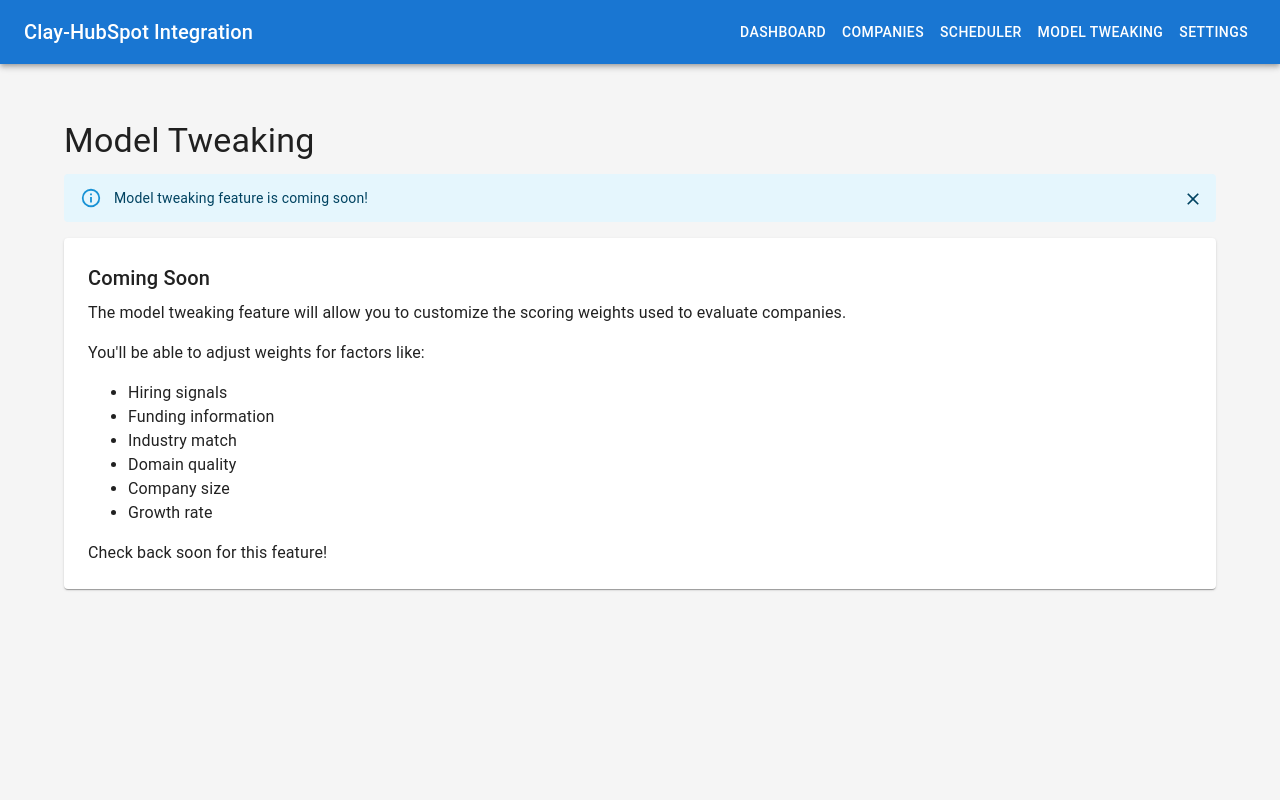
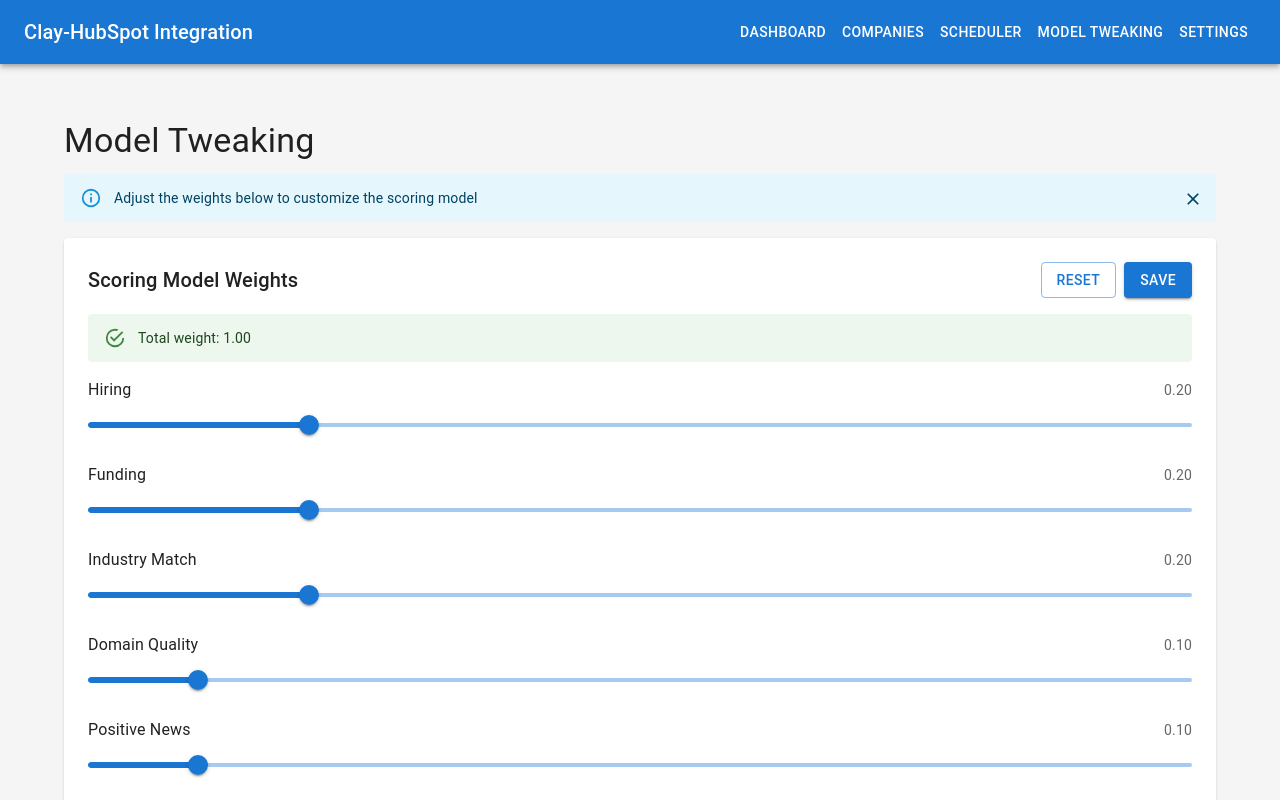
Before and after one commit to RyvrImmersive/crm-abm, a React (Create React App) app in the folder frontend/: page /model-tweaking in a window 1280 px wide. Shown: the top 800 px of the page. Built offline with nearby package versions, Linux system fonts and the light colour scheme; no server answers.

Commit message:
Fix Companies display and implement basic Model Tweaking functionality

```diff
--- a/frontend/src/pages/Companies.js
+++ b/frontend/src/pages/Companies.js
@@ -95,7 +95,7 @@
 
         // Get all companies for initial load
         const response = await hubspotApi.getCompanies(100, 0);
-        console.log('HubSpot API response:', response.data);
+        console.log('HubSpot API response:', response);
 
         // Handle different response formats
         let companiesData = [];
@@ -103,8 +103,28 @@
           companiesData = response.data.results;
         } else if (Array.isArray(response.data)) {
           companiesData = response.data;
-        } else {
-          console.error('Unexpected response format:', response.data);
+        } else if (response.data) {
+          // Try to handle other formats
+          console.log('Trying to parse response data:', response.data);
+          if (typeof response.data === 'object') {
+            // If it's an object but not what we expect, see if it has any array properties
+            const possibleArrays = Object.values(response.data).filter(val => Array.isArray(val));
+            if (possibleArrays.length > 0) {
+              companiesData = possibleArrays[0]; // Use the first array found
+              console.log('Found array in response:', companiesData);
+            }
+          }
+        }
+
+        console.log('Companies data extracted:', companiesData);
+
+        if (companiesData.length === 0) {
+          console.warn('No companies found in the response');
+          // For testing, create some dummy data
+          companiesData = [
+            { id: '1', properties: { name: 'Example Corp', domain: 'example.com', industry: 'Technology' } },
+            { id: '2', properties: { name: 'Test Inc', domain: 'test.com', industry: 'Finance' } }
+          ];
         }
 
         // Enhance companies with score data and relationship status if available
@@ -117,7 +137,9 @@
           relationshipStatus: company.properties?.relationship_status || null
         }));
 
+        console.log('Enhanced companies:', enhancedCompanies);
         setCompanies(enhancedCompanies);
+        setFilteredCompanies(enhancedCompanies); // Explicitly set filtered companies
       } catch (error) {
         console.error('Error initializing:', error);
       } finally {
--- a/frontend/src/pages/ModelTweaking.js
+++ b/frontend/src/pages/ModelTweaking.js
@@ -4,7 +4,11 @@
   Typography,
   Paper,
   CircularProgress,
-  Alert
+  Alert,
+  Box,
+  Slider,
+  Button,
+  Grid
 } from '@mui/material';
 
 const ModelTweaking = () => {
@@ -12,13 +16,65 @@
   const [loading, setLoading] = useState(false);
   const [message, setMessage] = useState(null);
 
+  // State for weights
+  const [weights, setWeights] = useState({
+    hiring: 0.2,
+    funding: 0.2,
+    industry_match: 0.2,
+    domain_quality: 0.1,
+    positive_news: 0.1,
+    company_size: 0.1,
+    growth_rate: 0.1
+  });
+
   // Set a welcome message on component mount
   useEffect(() => {
     setMessage({
       type: 'info',
-      text: 'Model tweaking feature is coming soon!'
+      text: 'Adjust the weights below to customize the scoring model'
     });
   }, []);
+
+  // Calculate total weight
+  const totalWeight = Object.values(weights).reduce((sum, val) => sum + val, 0);
+
+  // Handle weight change
+  const handleWeightChange = (factor, value) => {
+    setWeights(prev => ({
+      ...prev,
+      [factor]: value
+    }));
+  };
+
+  // Save weights (mock function for now)
+  const saveWeights = () => {
+    setLoading(true);
+    // Simulate API call
+    setTimeout(() => {
+      setLoading(false);
+      setMessage({
+        type: 'success',
+        text: 'Weights saved successfully!'
+      });
+    }, 1000);
+  };
+
+  // Reset weights
+  const resetWeights = () => {
+    setWeights({
+      hiring: 0.2,
+      funding: 0.2,
+      industry_match: 0.2,
+      domain_quality: 0.1,
+      positive_news: 0.1,
+      company_size: 0.1,
+      growth_rate: 0.1
+    });
+    setMessage({
+      type: 'info',
+      text: 'Weights reset to default values'
+    });
+  };
   return (
     <Container maxWidth="lg" sx={{ mt: 4, mb: 4 }}>
       <Typography variant="h4" gutterBottom>
@@ -36,29 +92,80 @@
       )}
 
       <Paper sx={{ p: 3 }}>
-        <Typography variant="h6" gutterBottom>
-          Coming Soon
-        </Typography>
-        <Typography variant="body1" paragraph>
-          The model tweaking feature will allow you to customize the scoring weights used to evaluate companies.
-        </Typography>
-        <Typography variant="body1" paragraph>
-          You'll be able to adjust weights for factors like:
-        </Typography>
-        <ul>
-          <li>Hiring signals</li>
-          <li>Funding information</li>
-          <li>Industry match</li>
-          <li>Domain quality</li>
-          <li>Company size</li>
-          <li>Growth rate</li>
-        </ul>
-        <Typography variant="body1">
-          Check back soon for this feature!
-        </Typography>
+        <Box sx={{ display: 'flex', justifyContent: 'space-between', alignItems: 'center', mb: 2 }}>
+          <Typography variant="h6">
+            Scoring Model Weights
+          </Typography>
+          <Box>
+            <Button
+              variant="outlined"
+              onClick={resetWeights}
+              sx={{ mr: 1 }}
+              disabled={loading}
+            >
+              Reset
+            </Button>
+            <Button
+              variant="contained"
+              onClick={saveWeights}
+              disabled={loading || Math.abs(totalWeight - 1) > 0.01}
+              color="primary"
+            >
+              Save
+            </Button>
+          </Box>
+        </Box>
+
+        <Alert
+          severity={Math.abs(totalWeight - 1) <= 0.01 ? "success" : "warning"}
+          sx={{ mb: 2 }}
+        >
+          Total weight: {totalWeight.toFixed(2)} {Math.abs(totalWeight - 1) > 0.01 && "(should be close to 1.0)"}
+        </Alert>
+
+        <Grid container spacing={2}>
+          {Object.entries(weights).map(([factor, value]) => (
+            <Grid item xs={12} key={factor}>
+              <Box sx={{ display: 'flex', alignItems: 'center', mb: 1 }}>
+                <Typography id={`${factor}-slider`} sx={{ textTransform: 'capitalize', mr: 1, minWidth: 120 }}>
+                  {factor.replace('_', ' ')}
+                </Typography>
+                <Box sx={{ ml: 'auto' }}>
+                  <Typography variant="body2" color="text.secondary">
+                    {value.toFixed(2)}
+                  </Typography>
+                </Box>
+              </Box>
+              <Slider
+                value={value}
+                onChange={(e, newValue) => handleWeightChange(factor, newValue)}
+                aria-labelledby={`${factor}-slider`}
+                step={0.01}
+                min={0}
+                max={1}
+                disabled={loading}
+              />
+            </Grid>
+          ))}
+        </Grid>
       </Paper>
 
-      {loading && <CircularProgress />}
+      {loading && (
+        <Box sx={{
+          position: 'fixed',
+          top: 0,
+          left: 0,
+          right: 0,
+          bottom: 0,
+          display: 'flex',
+          alignItems: 'center',
+          justifyContent: 'center',
+          backgroundColor: 'rgba(0, 0, 0, 0.3)',
+          zIndex: 9999
+        }}>
+          <CircularProgress />
+        </Box>
+      )}
     </Container>
   );
 };
```
